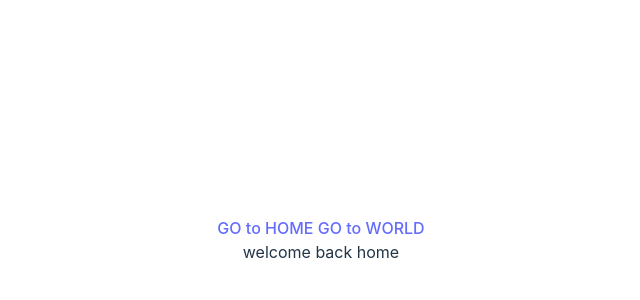
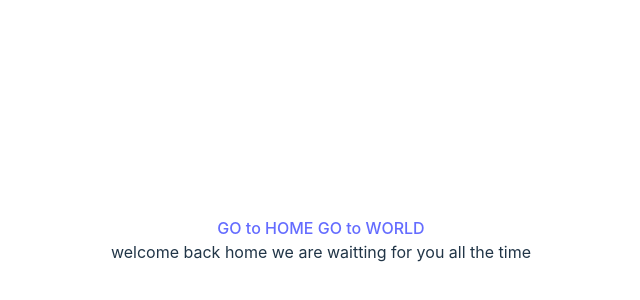
Before and after one commit to BrazerLiang/gymbackmanagement, a Vue app: page /home in a window 1280 px wide. Shown: the part 160-460 px from the top of the page, without its empty margins (319-959 px from the left). Built offline with nearby package versions, Linux system fonts and the light colour scheme.

Commit message:
[MOD]修改HOME

```diff
--- a/src/components/HomeView.vue
+++ b/src/components/HomeView.vue
@@ -1,5 +1,6 @@
 <template>
     <div>
         welcome back home
+        we are waitting for you all the time
     </div>
 </template>
```
